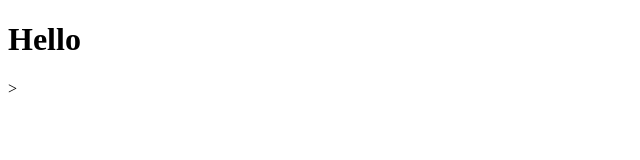
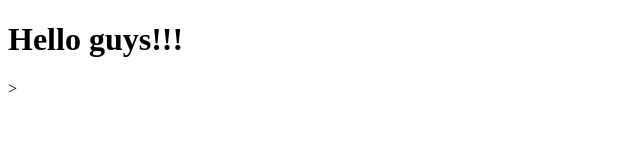
Before and after one commit to spivak19/coursera-js, a plain HTML site: page site/index.html in a window 1280 px wide. Shown: the whole page, without its empty margins (0-640 px from the left). Drawn offline with Linux system fonts and the light colour scheme.

Commit message:
small adition

```diff
--- a/site/index.html
+++ b/site/index.html
@@ -6,7 +6,7 @@
 </head>
 <body>
 
-<h1> Hello </h1>
+<h1> Hello guys!!!</h1>
 
 </body>
 </html>>
```
